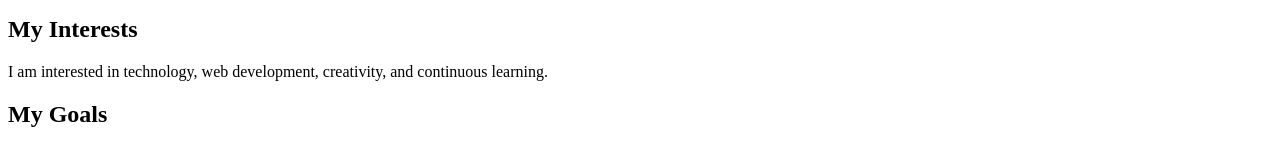
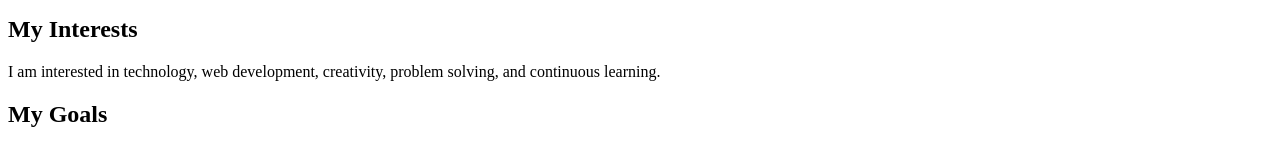
Before and after one commit to BlackElonMusk7/BLACKELONMUSK-website, a plain HTML site: page index.html in a window 1280 px wide. Shown: the part 289-437 px from the top of the page. Drawn offline with Linux system fonts and the light colour scheme.

Commit message:
Improve Interests section

```diff
--- a/index.html
+++ b/index.html
@@ -16,7 +16,7 @@
     <p>I am currently studying Front-End Engineering and building practical skills in HTML, Git, GitHub, and web development as part of my learning journey.</p>
 
     <h2>My Interests</h2>
-    <p>I am interested in technology, web development, creativity, and continuous learning.</p>
+    <p>I am interested in technology, web development, creativity, problem solving, and continuous learning.</p>
 
     <h2>My Goals</h2>
     <p>My goal is to become a skilled Front-End Developer and build useful, professional websites.</p>
```
